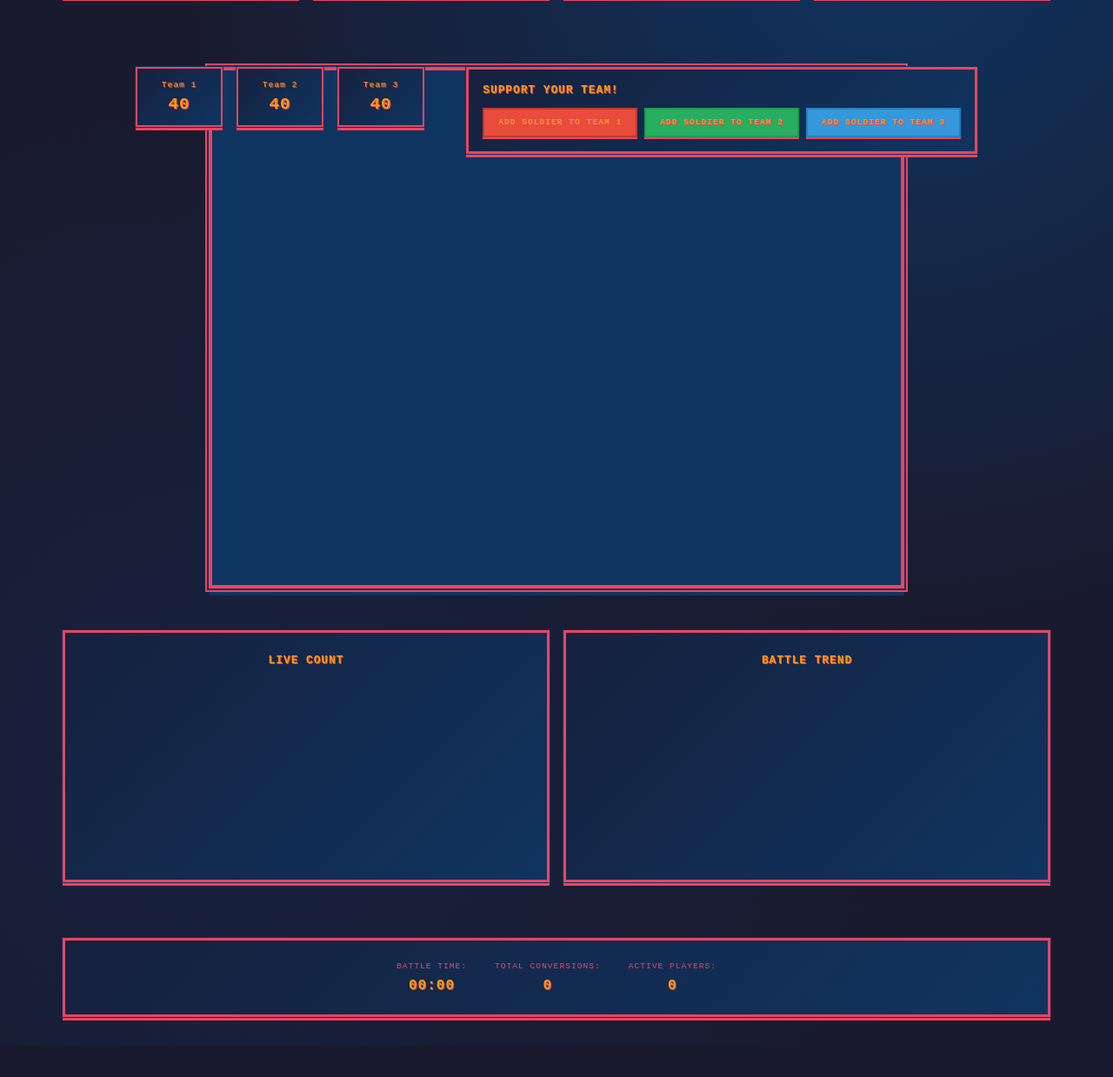
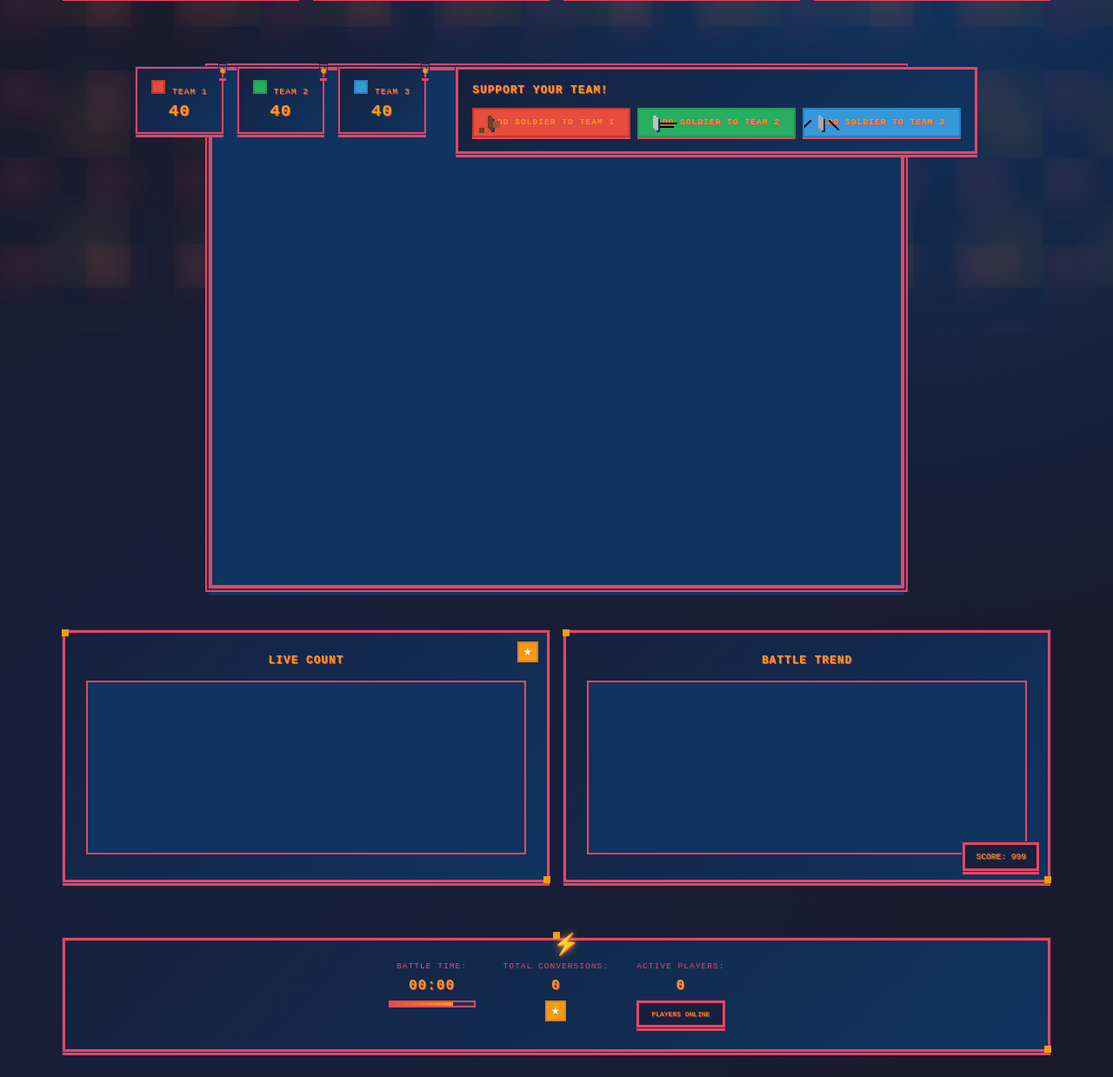
Before and after one commit to zsenarchitect/rock-paper-scissors, a website: page docs/index.html in a window 1280 px wide. Shown: the part 419-1658 px from the top of the page at 87% size. Before the commit the page ends 1621 px from the top, so only its background shows below. Drawn offline with Linux system fonts and the light colour scheme.

Commit message:
feat: enhance pixel art styling for issue #2
- Add comprehensive pixel art sprites (rock, paper, scissors)
- Create pixel art decorations and visual elements
- Add team indicators with pixel styling
- Implement pixel art power-ups and health bars
- Add score displays with retro gaming aesthetic
- Create pixel art background patterns
- Add sprite animations (bounce, pulse, rotate)
- Enhance all UI elements with pixel art decorations
- Add pixel art CSS file for organized sprite management
- Maintain responsive design with pixel aesthetics

Resolves #2

```diff
--- /dev/null
+++ b/docs/css/pixel-sprites.css
@@ -0,0 +1,245 @@
+/* Pixel Art Sprites for Rock Paper Scissors */
+
+/* Rock Sprite */
+.rock-sprite {
+    width: 32px;
+    height: 32px;
+    background:
+        /* Rock body */
+        linear-gradient(45deg, #8B4513 0%, #A0522D 25%, #8B4513 50%, #654321 75%, #8B4513 100%);
+    border: 2px solid #654321;
+    border-radius: 0;
+    position: relative;
+    image-rendering: pixelated;
+    image-rendering: -moz-crisp-edges;
+    image-rendering: crisp-edges;
+    box-shadow:
+        2px 2px 0px #654321,
+        4px 4px 0px #0f3460;
+}
+
+.rock-sprite::before {
+    content: '';
+    position: absolute;
+    top: 4px;
+    left: 4px;
+    width: 8px;
+    height: 8px;
+    background: #A0522D;
+    border-radius: 0;
+}
+
+.rock-sprite::after {
+    content: '';
+    position: absolute;
+    top: 12px;
+    right: 6px;
+    width: 6px;
+    height: 6px;
+    background: #654321;
+    border-radius: 0;
+}
+
+/* Paper Sprite */
+.paper-sprite {
+    width: 32px;
+    height: 32px;
+    background:
+        /* Paper base */
+        linear-gradient(45deg, #FFFFFF 0%, #F5F5F5 25%, #FFFFFF 50%, #E8E8E8 75%, #FFFFFF 100%);
+    border: 2px solid #C0C0C0;
+    border-radius: 0;
+    position: relative;
+    image-rendering: pixelated;
+    image-rendering: -moz-crisp-edges;
+    image-rendering: crisp-edges;
+    box-shadow:
+        2px 2px 0px #C0C0C0,
+        4px 4px 0px #0f3460;
+}
+
+.paper-sprite::before {
+    content: '';
+    position: absolute;
+    top: 6px;
+    left: 6px;
+    width: 20px;
+    height: 2px;
+    background: #000000;
+    border-radius: 0;
+}
+
+.paper-sprite::after {
+    content: '';
+    position: absolute;
+    top: 10px;
+    left: 6px;
+    width: 16px;
+    height: 2px;
+    background: #000000;
+    border-radius: 0;
+}
+
+/* Scissors Sprite */
+.scissors-sprite {
+    width: 32px;
+    height: 32px;
+    background:
+        /* Scissors base */
+        linear-gradient(45deg, #C0C0C0 0%, #E8E8E8 25%, #C0C0C0 50%, #A8A8A8 75%, #C0C0C0 100%);
+    border: 2px solid #A8A8A8;
+    border-radius: 0;
+    position: relative;
+    image-rendering: pixelated;
+    image-rendering: -moz-crisp-edges;
+    image-rendering: crisp-edges;
+    box-shadow:
+        2px 2px 0px #A8A8A8,
+        4px 4px 0px #0f3460;
+}
+
+.scissors-sprite::before {
+    content: '';
+    position: absolute;
+    top: 8px;
+    left: 8px;
+    width: 16px;
+    height: 2px;
+    background: #000000;
+    transform: rotate(45deg);
+    border-radius: 0;
+}
+
+.scissors-sprite::after {
+    content: '';
+    position: absolute;
+    top: 8px;
+    right: 8px;
+    width: 16px;
+    height: 2px;
+    background: #000000;
+    transform: rotate(-45deg);
+    border-radius: 0;
+}
+
+/* Pixel Art Animations for Sprites */
+@keyframes spriteBounce {
+    0%, 100% { transform: translateY(0); }
+    50% { transform: translateY(-4px); }
+}
+
+@keyframes spriteRotate {
+    0% { transform: rotate(0deg); }
+    100% { transform: rotate(360deg); }
+}
+
+@keyframes spritePulse {
+    0% { transform: scale(1); }
+    50% { transform: scale(1.1); }
+    100% { transform: scale(1); }
+}
+
+.rock-sprite:hover {
+    animation: spriteBounce 0.5s ease-in-out;
+}
+
+.paper-sprite:hover {
+    animation: spritePulse 0.5s ease-in-out;
+}
+
+.scissors-sprite:hover {
+    animation: spriteRotate 0.5s ease-in-out;
+}
+
+/* Pixel Art Team Indicators */
+.team-indicator {
+    width: 16px;
+    height: 16px;
+    border: 2px solid;
+    border-radius: 0;
+    display: inline-block;
+    margin-right: 8px;
+    image-rendering: pixelated;
+    image-rendering: -moz-crisp-edges;
+    image-rendering: crisp-edges;
+}
+
+.team-indicator.team-1 {
+    background: #e74c3c;
+    border-color: #c0392b;
+}
+
+.team-indicator.team-2 {
+    background: #27ae60;
+    border-color: #229954;
+}
+
+.team-indicator.team-3 {
+    background: #3498db;
+    border-color: #2980b9;
+}
+
+/* Pixel Art Power-ups */
+.power-up {
+    width: 24px;
+    height: 24px;
+    background: #f39c12;
+    border: 2px solid #e67e22;
+    border-radius: 0;
+    position: relative;
+    image-rendering: pixelated;
+    image-rendering: -moz-crisp-edges;
+    image-rendering: crisp-edges;
+    animation: spritePulse 1s ease-in-out infinite;
+}
+
+.power-up::before {
+    content: '★';
+    position: absolute;
+    top: 50%;
+    left: 50%;
+    transform: translate(-50%, -50%);
+    color: #ffffff;
+    font-size: 12px;
+    text-shadow: 1px 1px 0px #e67e22;
+}
+
+/* Pixel Art Health Bar */
+.health-bar {
+    width: 100px;
+    height: 8px;
+    background: #0f3460;
+    border: 2px solid #e94560;
+    border-radius: 0;
+    position: relative;
+    overflow: hidden;
+}
+
+.health-bar::before {
+    content: '';
+    position: absolute;
+    top: 0;
+    left: 0;
+    height: 100%;
+    background: linear-gradient(90deg, #e74c3c, #f39c12);
+    width: 75%;
+    transition: width 0.3s ease;
+}
+
+/* Pixel Art Score Display */
+.score-display {
+    background: #16213e;
+    border: 3px solid #e94560;
+    border-radius: 0;
+    padding: 8px 12px;
+    color: #f39c12;
+    font-family: 'Press Start 2P', monospace;
+    font-size: 0.6rem;
+    text-shadow: 1px 1px 0px #e94560;
+    box-shadow:
+        0 0 0 1px #0f3460,
+        0 4px 0 0 #e94560;
+    image-rendering: pixelated;
+    image-rendering: -moz-crisp-edges;
+    image-rendering: crisp-edges;
+}
--- a/docs/css/style.css
+++ b/docs/css/style.css
@@ -523,6 +523,187 @@ body {
     animation: pixelLoad 0.5s ease-out;
 }
 
+/* Enhanced Pixel Art Elements */
+.pixel-decoration {
+    position: relative;
+}
+
+.pixel-decoration::before,
+.pixel-decoration::after {
+    content: '';
+    position: absolute;
+    width: 8px;
+    height: 8px;
+    background: #f39c12;
+    image-rendering: pixelated;
+    image-rendering: -moz-crisp-edges;
+    image-rendering: crisp-edges;
+}
+
+.pixel-decoration::before {
+    top: -4px;
+    left: -4px;
+}
+
+.pixel-decoration::after {
+    bottom: -4px;
+    right: -4px;
+}
+
+/* Pixel Art Background Pattern */
+body::before {
+    content: '';
+    position: fixed;
+    top: 0;
+    left: 0;
+    width: 100%;
+    height: 100%;
+    background-image:
+        radial-gradient(circle at 25% 25%, rgba(233, 69, 96, 0.1) 0%, transparent 50%),
+        radial-gradient(circle at 75% 75%, rgba(243, 156, 18, 0.1) 0%, transparent 50%),
+        radial-gradient(circle at 50% 50%, rgba(15, 52, 96, 0.1) 0%, transparent 50%);
+    background-size: 100px 100px, 150px 150px, 200px 200px;
+    z-index: -1;
+    image-rendering: pixelated;
+}
+
+/* Pixel Art Sprite Styling */
+.pixel-sprite {
+    image-rendering: pixelated;
+    image-rendering: -moz-crisp-edges;
+    image-rendering: crisp-edges;
+    filter: drop-shadow(2px 2px 0px #0f3460);
+}
+
+/* Enhanced Room Cards with Pixel Art */
+.room-card {
+    position: relative;
+    overflow: hidden;
+}
+
+.room-card::after {
+    content: '';
+    position: absolute;
+    top: 0;
+    left: 0;
+    right: 0;
+    bottom: 0;
+    background:
+        linear-gradient(45deg, transparent 48%, rgba(243, 156, 18, 0.1) 49%, rgba(243, 156, 18, 0.1) 51%, transparent 52%),
+        linear-gradient(-45deg, transparent 48%, rgba(233, 69, 96, 0.1) 49%, rgba(233, 69, 96, 0.1) 51%, transparent 52%);
+    background-size: 20px 20px;
+    pointer-events: none;
+    z-index: 1;
+}
+
+/* Pixel Art Button Effects */
+.vote-btn {
+    position: relative;
+    overflow: hidden;
+}
+
+.vote-btn::before {
+    content: '';
+    position: absolute;
+    top: 0;
+    left: -100%;
+    width: 100%;
+    height: 100%;
+    background: linear-gradient(90deg, transparent, rgba(243, 156, 18, 0.3), transparent);
+    transition: left 0.5s ease;
+}
+
+.vote-btn:hover::before {
+    left: 100%;
+}
+
+/* Pixel Art Canvas Enhancement */
+#gameCanvas {
+    position: relative;
+}
+
+#gameCanvas::before {
+    content: '';
+    position: absolute;
+    top: 0;
+    left: 0;
+    right: 0;
+    bottom: 0;
+    background:
+        repeating-linear-gradient(
+            0deg,
+            transparent,
+            transparent 2px,
+            rgba(233, 69, 96, 0.1) 2px,
+            rgba(233, 69, 96, 0.1) 4px
+        ),
+        repeating-linear-gradient(
+            90deg,
+            transparent,
+            transparent 2px,
+            rgba(243, 156, 18, 0.1) 2px,
+            rgba(243, 156, 18, 0.1) 4px
+        );
+    pointer-events: none;
+    z-index: 1;
+}
+
+/* Pixel Art Chart Enhancement */
+.chart-panel canvas {
+    border: 2px solid #e94560;
+    background: #0f3460;
+    image-rendering: pixelated;
+    image-rendering: -moz-crisp-edges;
+    image-rendering: crisp-edges;
+}
+
+/* Pixel Art Stats Enhancement */
+.battle-stats {
+    position: relative;
+}
+
+.battle-stats::before {
+    content: '⚡';
+    position: absolute;
+    top: -10px;
+    left: 50%;
+    transform: translateX(-50%);
+    font-size: 1.5rem;
+    color: #f39c12;
+    text-shadow: 2px 2px 0px #e94560;
+    animation: pixelGlow 2s ease-in-out infinite;
+}
+
+/* Pixel Art Team Count Enhancement */
+.team-count {
+    position: relative;
+}
+
+.team-count::before {
+    content: '●';
+    position: absolute;
+    top: -5px;
+    right: -5px;
+    font-size: 0.8rem;
+    color: #f39c12;
+    animation: pixelPulse 1s ease-in-out infinite;
+}
+
+/* Pixel Art Header Enhancement */
+.header {
+    position: relative;
+}
+
+.header::after {
+    content: '🎮';
+    position: absolute;
+    top: 50%;
+    right: 20px;
+    transform: translateY(-50%);
+    font-size: 2rem;
+    animation: pixelBounce 2s ease-in-out infinite;
+}
+
 /* Debug Overlay */
 .debug-overlay {
     position: fixed;
--- a/docs/index.html
+++ b/docs/index.html
@@ -5,11 +5,12 @@
     <meta name="viewport" content="width=device-width, initial-scale=1.0">
     <title>Rock Paper Scissors Battle Royale</title>
     <link rel="stylesheet" href="css/style.css">
+    <link rel="stylesheet" href="css/pixel-sprites.css">
 </head>
 <body>
     <div id="app">
         <!-- Header -->
-        <header class="header">
+        <header class="header pixel-decoration">
             <h1>🎮 ROCK PAPER SCISSORS BATTLE ROYALE</h1>
             <p>WATCH THE ULTIMATE BATTLE UNFOLD! VOTE TO SUPPORT YOUR TEAM!</p>
         </header>
@@ -18,22 +19,22 @@
         <div class="room-selection">
             <h2>CHOOSE YOUR BATTLE ROOM</h2>
             <div class="rooms-grid">
-                <div class="room-card" data-room="restaurant">
+                <div class="room-card pixel-decoration" data-room="restaurant">
                     <h3>🍔 RESTAURANT WARS</h3>
                     <p>MCDONALD'S VS BURGER KING VS KFC</p>
                     <div class="room-status">LIVE BATTLE</div>
                 </div>
-                <div class="room-card" data-room="ideology">
+                <div class="room-card pixel-decoration" data-room="ideology">
                     <h3>🏛️ IDEOLOGY CLASH</h3>
                     <p>LIBERAL VS CONSERVATIVE VS PROGRESSIVE</p>
                     <div class="room-status">VOTING OPEN</div>
                 </div>
-                <div class="room-card" data-room="brand">
+                <div class="room-card pixel-decoration" data-room="brand">
                     <h3>🥤 BRAND BATTLE</h3>
                     <p>COCA-COLA VS PEPSI VS SPRITE</p>
                     <div class="room-status">STARTING SOON</div>
                 </div>
-                <div class="room-card" data-room="custom">
+                <div class="room-card pixel-decoration" data-room="custom">
                     <h3>🎯 CUSTOM BATTLE</h3>
                     <p>CREATE YOUR OWN BATTLE</p>
                     <div class="room-status">AVAILABLE</div>
@@ -47,24 +48,36 @@
             <div class="game-overlay">
                 <div class="team-counts">
                     <div class="team-count" id="team1-count">
-                        <span class="team-name">Team 1</span>
+                        <span class="team-name">
+                            <span class="team-indicator team-1"></span>TEAM 1
+                        </span>
                         <span class="count">40</span>
                     </div>
                     <div class="team-count" id="team2-count">
-                        <span class="team-name">Team 2</span>
+                        <span class="team-name">
+                            <span class="team-indicator team-2"></span>TEAM 2
+                        </span>
                         <span class="count">40</span>
                     </div>
                     <div class="team-count" id="team3-count">
-                        <span class="team-name">Team 3</span>
+                        <span class="team-name">
+                            <span class="team-indicator team-3"></span>TEAM 3
+                        </span>
                         <span class="count">40</span>
                     </div>
                 </div>
                 <div class="voting-panel">
                     <h3>SUPPORT YOUR TEAM!</h3>
                     <div class="vote-buttons">
-                        <button class="vote-btn" data-team="1">ADD SOLDIER TO TEAM 1</button>
-                        <button class="vote-btn" data-team="2">ADD SOLDIER TO TEAM 2</button>
-                        <button class="vote-btn" data-team="3">ADD SOLDIER TO TEAM 3</button>
+                        <button class="vote-btn" data-team="1">
+                            <span class="rock-sprite"></span> ADD SOLDIER TO TEAM 1
+                        </button>
+                        <button class="vote-btn" data-team="2">
+                            <span class="paper-sprite"></span> ADD SOLDIER TO TEAM 2
+                        </button>
+                        <button class="vote-btn" data-team="3">
+                            <span class="scissors-sprite"></span> ADD SOLDIER TO TEAM 3
+                        </button>
                     </div>
                 </div>
             </div>
@@ -72,30 +85,35 @@
 
         <!-- Live Charts -->
         <div class="charts-container">
-            <div class="chart-panel">
+            <div class="chart-panel pixel-decoration">
                 <h3>LIVE COUNT</h3>
                 <canvas id="pieChart" width="300" height="200"></canvas>
+                <div class="power-up" style="position: absolute; top: 10px; right: 10px;"></div>
             </div>
-            <div class="chart-panel">
+            <div class="chart-panel pixel-decoration">
                 <h3>BATTLE TREND</h3>
                 <canvas id="trendChart" width="400" height="200"></canvas>
+                <div class="score-display" style="position: absolute; bottom: 10px; right: 10px;">SCORE: 999</div>
             </div>
         </div>
 
         <!-- Battle Info -->
         <div class="battle-info">
-            <div class="battle-stats">
+            <div class="battle-stats pixel-decoration">
                 <div class="stat">
                     <span class="label">BATTLE TIME:</span>
                     <span class="value" id="battle-time">00:00</span>
+                    <div class="health-bar" style="margin-top: 8px;"></div>
                 </div>
                 <div class="stat">
                     <span class="label">TOTAL CONVERSIONS:</span>
                     <span class="value" id="total-conversions">0</span>
+                    <div class="power-up" style="margin: 8px auto; display: block;"></div>
                 </div>
                 <div class="stat">
                     <span class="label">ACTIVE PLAYERS:</span>
                     <span class="value" id="active-players">0</span>
+                    <div class="score-display" style="margin-top: 8px; font-size: 0.5rem;">PLAYERS ONLINE</div>
                 </div>
             </div>
         </div>
```
